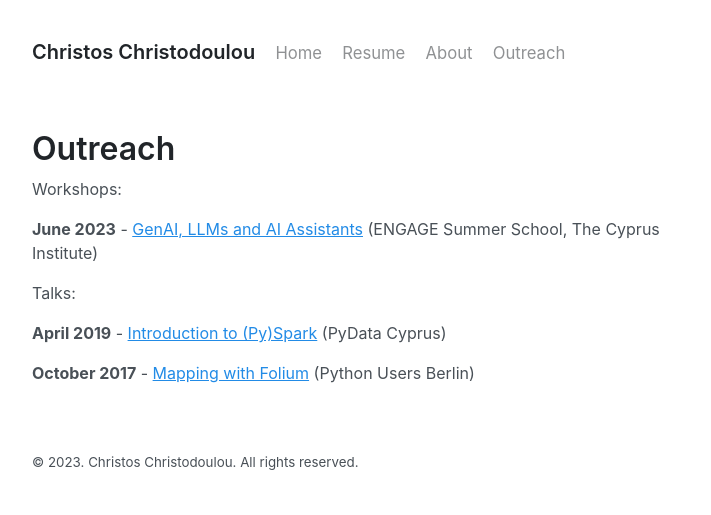
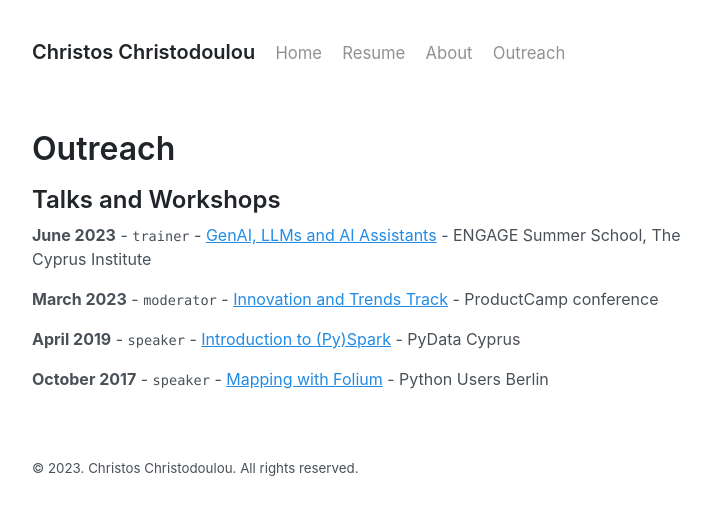
Before and after one commit to chr7stos/chr7stos.github.io, a Jekyll site: the page built from _pages/outreach.md, in a window 1280 px wide. Shown: the top 515 px of the page, without its empty margins (272-983 px from the left). Built offline with Jekyll 4.4.1, drawn with Linux system fonts in a browser that asks for light colours.

Commit message:
Update outreach.md

```diff
--- a/_pages/outreach.md
+++ b/_pages/outreach.md
@@ -5,14 +5,14 @@ permalink: /outreach
 ---
 
 
-Workshops:
+## Talks and Workshops
 
-__June 2023__ - [GenAI, LLMs and AI Assistants]() (ENGAGE Summer School, The Cyprus Institute)
+__June 2023__ - `trainer` - [GenAI, LLMs and AI Assistants]() - ENGAGE Summer School, The Cyprus Institute
 
-Talks:
+__March 2023__ - `moderator` - [Innovation and Trends Track]() - ProductCamp conference
 
 
-__April 2019__ -  [Introduction to (Py)Spark](https://www.meetup.com/fr-FR/PyData-Cyprus/events/259617209/) (PyData Cyprus)
+__April 2019__ -  `speaker` - [Introduction to (Py)Spark](https://www.meetup.com/fr-FR/PyData-Cyprus/events/259617209/) - PyData Cyprus
 
 
-__October 2017__ - [Mapping with Folium](https://www.meetup.com/Python-Users-Berlin-PUB/events/xmdjfmywpbmb/) (Python Users Berlin)
+__October 2017__ - `speaker` - [Mapping with Folium](https://www.meetup.com/Python-Users-Berlin-PUB/events/xmdjfmywpbmb/) - Python Users Berlin
```
